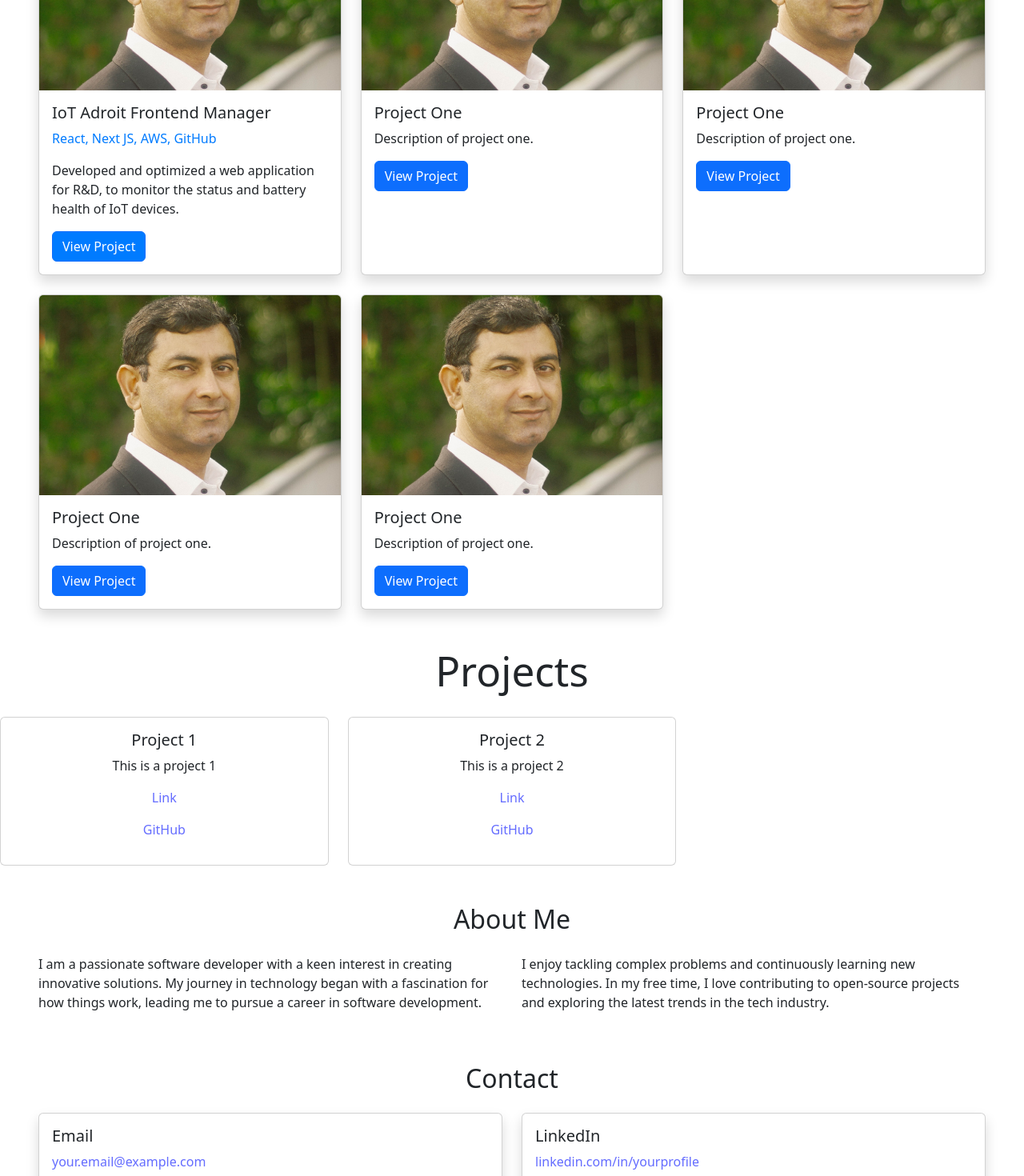
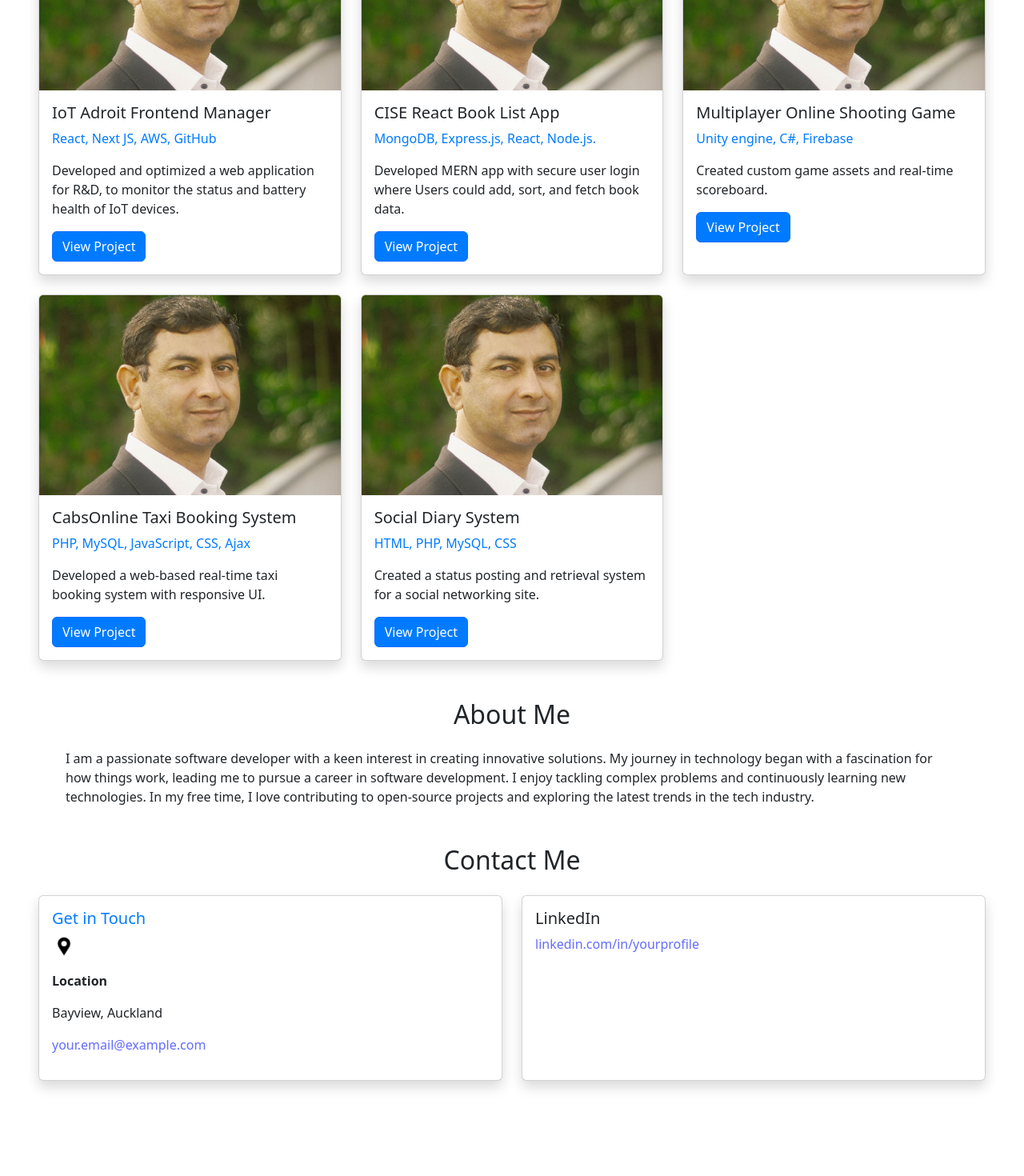
Before and after one commit to munishk686/portfolio, a React (Vite) app in the folder my-react-app/: page / in a window 1280 px wide. Shown: the part 2440-3910 px from the top of the page at 80% size. After the commit the page ends 3839 px from the top, so only its background shows below. Built offline with nearby package versions, Linux system fonts and the light colour scheme; a web font is replaced by a local one.

Commit message:
Updated Profile section

```diff
--- a/my-react-app/src/pages/About.jsx
+++ b/my-react-app/src/pages/About.jsx
@@ -2,20 +2,12 @@ function About() {
     return (
         <section id="about" className="my-5 px-5">
             <h2 className="text-center mb-4">About Me</h2>
-            <div className="row g-4">
-                <div className="col-md-6">
-                    <p className="text-start">
+                    <p className="text-start container">
                         I am a passionate software developer with a keen interest in creating innovative solutions.
                         My journey in technology began with a fascination for how things work, leading me to pursue a career in software development.
-                    </p>
-                </div>
-                <div className="col-md-6">
-                    <p className="text-start">
                         I enjoy tackling complex problems and continuously learning new technologies.
                         In my free time, I love contributing to open-source projects and exploring the latest trends in the tech industry.
                     </p>
-                </div>
-            </div>
         </section>
     );
 }
--- a/my-react-app/src/pages/Contact.jsx
+++ b/my-react-app/src/pages/Contact.jsx
@@ -1,11 +1,19 @@
 function Contact() {
     return (
         <section id="contact" className="my-5 px-5">
-            <h2 className="text-center mb-4">Contact</h2>
+            <h2 className="text-center mb-4">Contact Me</h2>
             <div className="row g-4">
                 <div className="col-md-6">
                     <div className="card h-100 w-100 p-3 shadow">
-                        <h5 className="text-start">Email</h5>
+                        <h5 className="text-start font-colour">Get in Touch</h5>
+                        <img
+                            src="/images/location.jpg"
+                            alt="Contact"
+                            className="img-fluid rounded-circle mb-3"
+                            style={{ width: '30px', height: '30px' }}
+                        />
+                        <strong><p className="text-start">Location</p></strong>
+                        <p className="text-start">Bayview, Auckland</p>
                         <p className="text-start">
                             <a href="mailto:your.email@example.com">your.email@example.com</a>
                         </p>
--- a/my-react-app/src/pages/Home.jsx
+++ b/my-react-app/src/pages/Home.jsx
@@ -1,4 +1,3 @@
-import Card from "../../components/Card";
 import About from "./About";
 import Contact from "./Contact";
 import Education from './Education';
@@ -76,25 +75,6 @@ function Home() {
 
             {/* Portfolio section start here */}
             <Portfolio />
-            <div>
-                <section id="portfolio">
-                    <h1 className="text-center">Projects</h1>
-                    <div className="row">
-                        <Card
-                            title="Project 1"
-                            description="This is a project 1"
-                            link="https://www.google.com"
-                            git="https://www.github.com"
-                        />
-                        <Card
-                            title="Project 2"
-                            description="This is a project 2"
-                            link="https://www.google.com"
-                            git="https://www.github.com"
-                        />
-                    </div>
-                </section>
-            </div>
             {/* Portfolio section ends here */}
 
             {/* About section start here */}
--- a/my-react-app/src/pages/Portfolio.jsx
+++ b/my-react-app/src/pages/Portfolio.jsx
@@ -21,8 +21,6 @@ to monitor the status and battery health of IoT devices.</p>
                         </div>
                     </div>
                 </div>
-
-
                 {/* Card 2 */}
                 <div className="col-md-4">
                     <div className="card h-100 shadow">
@@ -33,13 +31,13 @@ to monitor the status and battery health of IoT devices.</p>
                             style={{ width: '100%', height: '250px', objectFit: 'cover' }}
                         />
                         <div className="card-body text-start">
-                            <h5 className="card-title">Project One</h5>
-                            <p className="card-text">Description of project one.</p>
-                            <a href="#" className="btn btn-primary">View Project</a>
+                            <h5 className="card-title">CISE React Book List App</h5>
+                            <p className="card-text font-colour">MongoDB, Express.js, React, Node.js.</p>
+                            <p className="card-text">Developed MERN app with secure user login where Users could add, sort, and fetch book data.</p>
+                            <a href="#" className="btn btn-primary btn-custom">View Project</a>
                         </div>
                     </div>
                 </div>
-
                 {/* Card 3 */}
                 <div className="col-md-4">
                     <div className="card h-100 shadow">
@@ -50,9 +48,10 @@ to monitor the status and battery health of IoT devices.</p>
                             style={{ width: '100%', height: '250px', objectFit: 'cover' }}
                         />
                         <div className="card-body text-start">
-                            <h5 className="card-title">Project One</h5>
-                            <p className="card-text">Description of project one.</p>
-                            <a href="#" className="btn btn-primary">View Project</a>
+                            <h5 className="card-title">Multiplayer Online Shooting Game</h5>
+                            <p className="card-text font-colour"> Unity engine, C#, Firebase</p>
+                            <p className="card-text">Created custom game assets and real-time scoreboard.</p>
+                            <a href="#" className="btn btn-primary btn-custom">View Project</a>
                         </div>
                     </div>
                 </div>
@@ -66,9 +65,10 @@ to monitor the status and battery health of IoT devices.</p>
                             style={{ width: '100%', height: '250px', objectFit: 'cover' }}
                         />
                         <div className="card-body text-start">
-                            <h5 className="card-title">Project One</h5>
-                            <p className="card-text">Description of project one.</p>
-                            <a href="#" className="btn btn-primary">View Project</a>
+                            <h5 className="card-title">CabsOnline Taxi Booking System</h5>
+                            <p className="card-text font-colour">PHP, MySQL, JavaScript, CSS, Ajax</p>
+                            <p className="card-text">Developed a web-based real-time taxi booking system with responsive UI.</p>
+                            <a href="#" className="btn btn-primary btn-custom">View Project</a>
                         </div>
                     </div>
                 </div>
@@ -82,9 +82,10 @@ to monitor the status and battery health of IoT devices.</p>
                             style={{ width: '100%', height: '250px', objectFit: 'cover' }}
                         />
                         <div className="card-body text-start">
-                            <h5 className="card-title">Project One</h5>
-                            <p className="card-text">Description of project one.</p>
-                            <a href="#" className="btn btn-primary">View Project</a>
+                            <h5 className="card-title">Social Diary System</h5>
+                            <p className="card-text font-colour">HTML, PHP, MySQL, CSS</p>
+                            <p className="card-text">Created a status posting and retrieval system for a social networking site.</p>
+                            <a href="#" className="btn btn-primary btn-custom">View Project</a>
                         </div>
                     </div>
                 </div>
```
Also changed, not shown: my-react-app/public/images/location.jpg (added).
